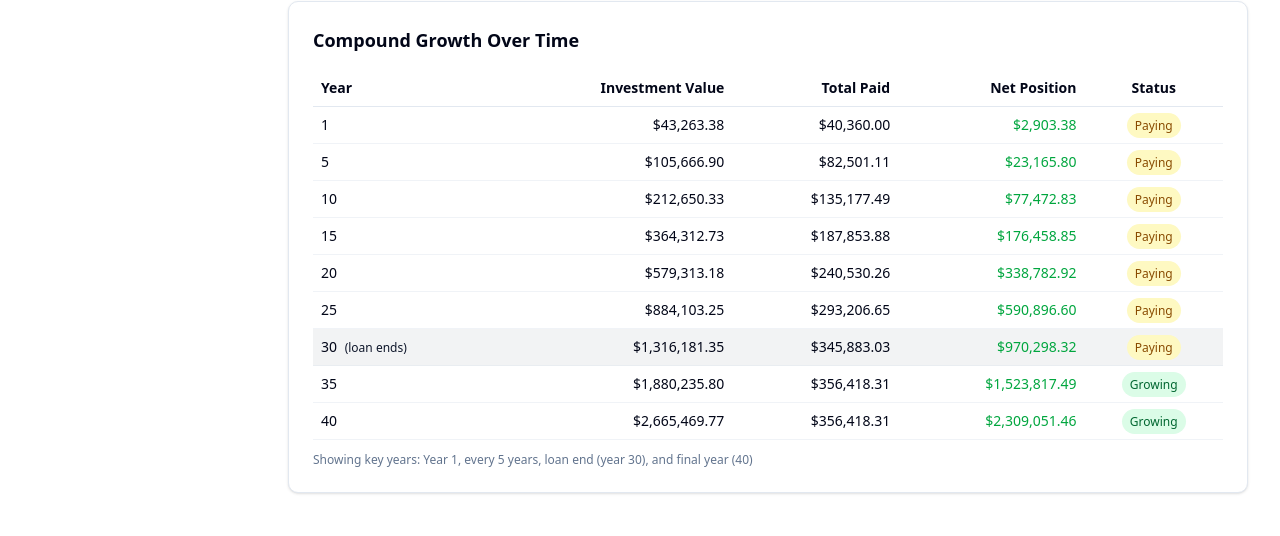
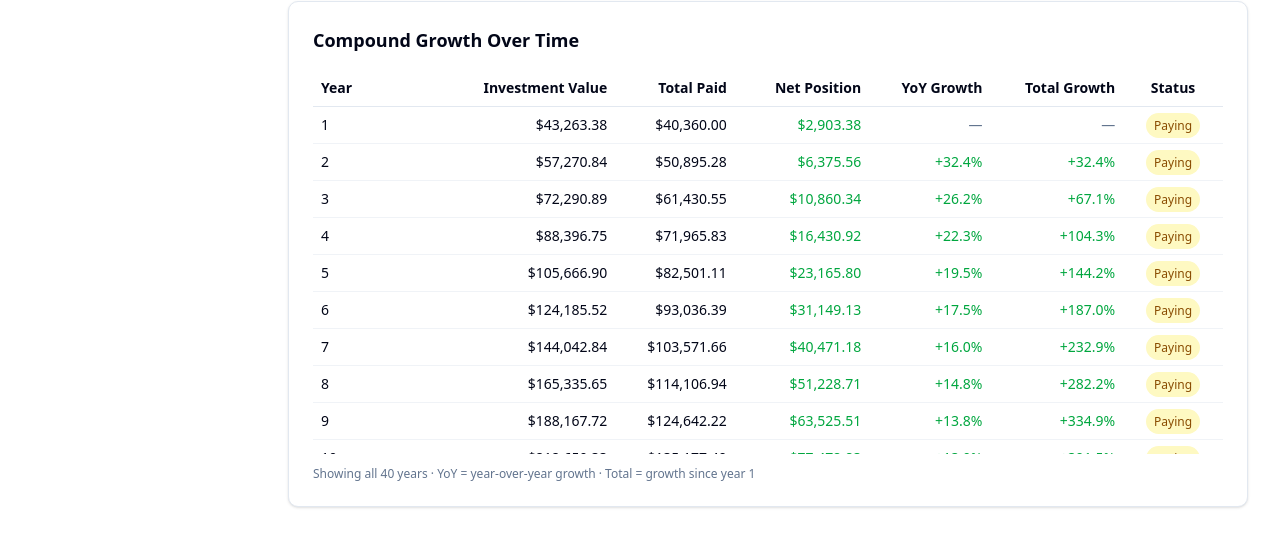
Before and after one commit to MorganKryze/loan-profitability-simulator, a SvelteKit app in the folder simulator/: page / in a window 1280 px wide. Shown: the part 809-1345 px from the top of the page. Built offline with nearby package versions, Linux system fonts and the light colour scheme.

Commit message:
🌟 feat: enhance yearly breakdown table with YoY and total growth metrics

```diff
--- a/simulator/src/routes/+page.svelte
+++ b/simulator/src/routes/+page.svelte
@@ -889,19 +889,25 @@
 				<!-- Yearly Breakdown Table -->
 					<div class="rounded-lg border bg-card p-6 shadow-sm">
 						<h3 class="mb-4 text-lg font-semibold">Compound Growth Over Time</h3>
-						<div class="overflow-x-auto">
+						<div class="overflow-x-auto max-h-96 overflow-y-auto">
 							<table class="w-full text-sm">
-								<thead>
+								<thead class="sticky top-0 bg-card">
 									<tr class="border-b">
 										<th class="text-left py-2 px-2">Year</th>
 										<th class="text-right py-2 px-2">Investment Value</th>
 										<th class="text-right py-2 px-2">Total Paid</th>
 										<th class="text-right py-2 px-2">Net Position</th>
+										<th class="text-right py-2 px-2">YoY Growth</th>
+										<th class="text-right py-2 px-2">Total Growth</th>
 										<th class="text-center py-2 px-2">Status</th>
 									</tr>
 								</thead>
 								<tbody>
-									{#each yearlyData.filter((_, i) => i % 5 === 4 || i === 0 || i === yearlyData.length - 1 || i === loanTermYears - 1) as data}
+									{#each yearlyData as data, i}
+										{@const prevData = i > 0 ? yearlyData[i - 1] : null}
+										{@const firstData = yearlyData[0]}
+										{@const yoyGrowth = prevData ? ((data.investmentValue - prevData.investmentValue) / prevData.investmentValue) * 100 : 0}
+										{@const totalGrowth = firstData ? ((data.investmentValue - firstData.investmentValue) / firstData.investmentValue) * 100 : 0}
 										<tr class="border-b border-border/50 {data.year === loanTermYears ? 'bg-primary/5' : ''}">
 											<td class="py-2 px-2 font-medium">
 												{data.year}
@@ -913,6 +919,24 @@
 											<td class="text-right py-2 px-2">{formatCurrency(data.totalPaid)}</td>
 											<td class="text-right py-2 px-2 {data.netPosition >= 0 ? 'text-green-600' : 'text-red-600'}">
 												{formatCurrency(data.netPosition)}
+											</td>
+											<td class="text-right py-2 px-2 text-muted-foreground">
+												{#if i === 0}
+													—
+												{:else}
+													<span class="{yoyGrowth >= 0 ? 'text-green-600' : 'text-red-600'}">
+														{yoyGrowth >= 0 ? '+' : ''}{yoyGrowth.toFixed(1)}%
+													</span>
+												{/if}
+											</td>
+											<td class="text-right py-2 px-2 text-muted-foreground">
+												{#if i === 0}
+													—
+												{:else}
+													<span class="{totalGrowth >= 0 ? 'text-green-600' : 'text-red-600'}">
+														{totalGrowth >= 0 ? '+' : ''}{totalGrowth.toFixed(1)}%
+													</span>
+												{/if}
 											</td>
 											<td class="text-center py-2 px-2">
 												{#if data.isLoanActive}
@@ -927,7 +951,7 @@
 							</table>
 						</div>
 						<p class="text-xs text-muted-foreground mt-3">
-							Showing key years: Year 1, every 5 years, loan end (year {loanTermYears}), and final year ({analysisYears})
+							Showing all {analysisYears} years · YoY = year-over-year growth · Total = growth since year 1
 						</p>
 					</div>
 				</div>
```
